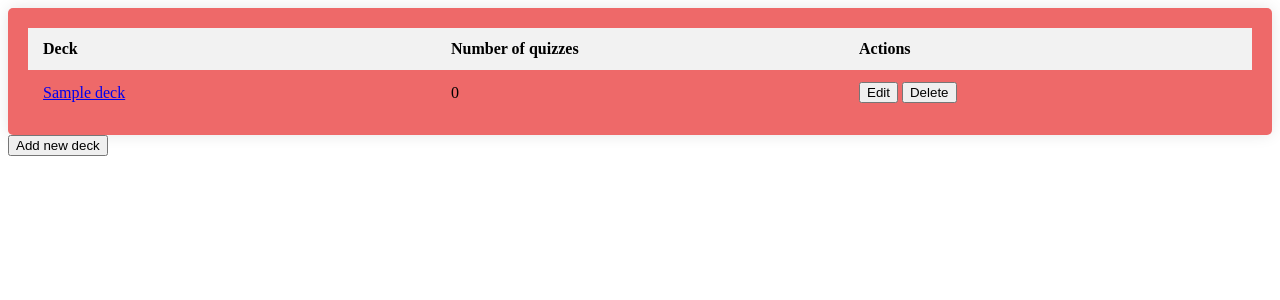
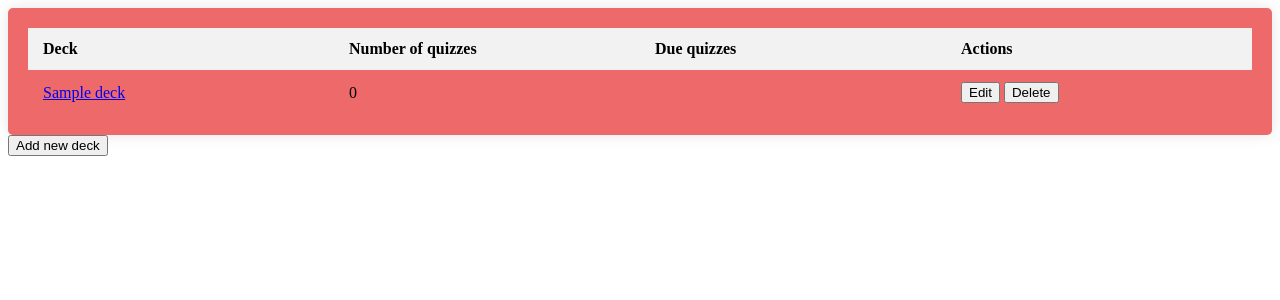
Before and after one commit to samuelkanyingi/quiz_web_app, a Flask app: page /decks in a window 1280 px wide. Shown: the top 300 px of the page. Run offline with Flask 3, Linux system fonts and the light colour scheme; tables that the repository leaves empty hold one stand-in row (values such as "Sample post").

Commit message:
fix(ui): correct colum placement of edit and delete buttons in deck table
edit and delete were appearing in due column i  created an extra <td> ti fix it

```diff
--- a/templates/home.html
+++ b/templates/home.html
@@ -85,7 +85,8 @@
             <thead>
                 <tr>
                     <th>Deck</th>
-                    <th>Number of quizzes</th>
+                    <th>Number of quizzes </th>
+                    <th>Due quizzes</th>
                     <th>Actions</th>
                 </tr>
             </thead>
@@ -96,6 +97,7 @@
                 <!-- <td>{{ deck.title }}</td> -->
                 <td><a href="{{ url_for('deck_page', deck_id=deck.id) }}">{{ deck.title }}</a></td>
                 <td>0</td>
+                <td><!--due --></td>
                 <td>
                     <!-- <button>Edit</button> -->
                     <button class="edit-btn" data-deck-id="{{ deck.id }}" data-deck-title="{{ deck.title }}">Edit</button>
@@ -151,7 +153,7 @@
     </div>
 
 
-    <!-- Popup for adding a deck
+    <!-- Popup for adding a deck -->
     <div id="myPopup" class="popup">
         <div class="popup-content">
             <h2>Enter Deck Name</h2>
@@ -161,7 +163,7 @@
         </div>
     </div>
 
-    <--Popup for editing a deck -->
+    <!--Popup for editing a deck -->
     <!-- <div id="editPopup" class="popup">
         <div class="popup-content">
             <h2>Edit Deck Name</h2>
```
